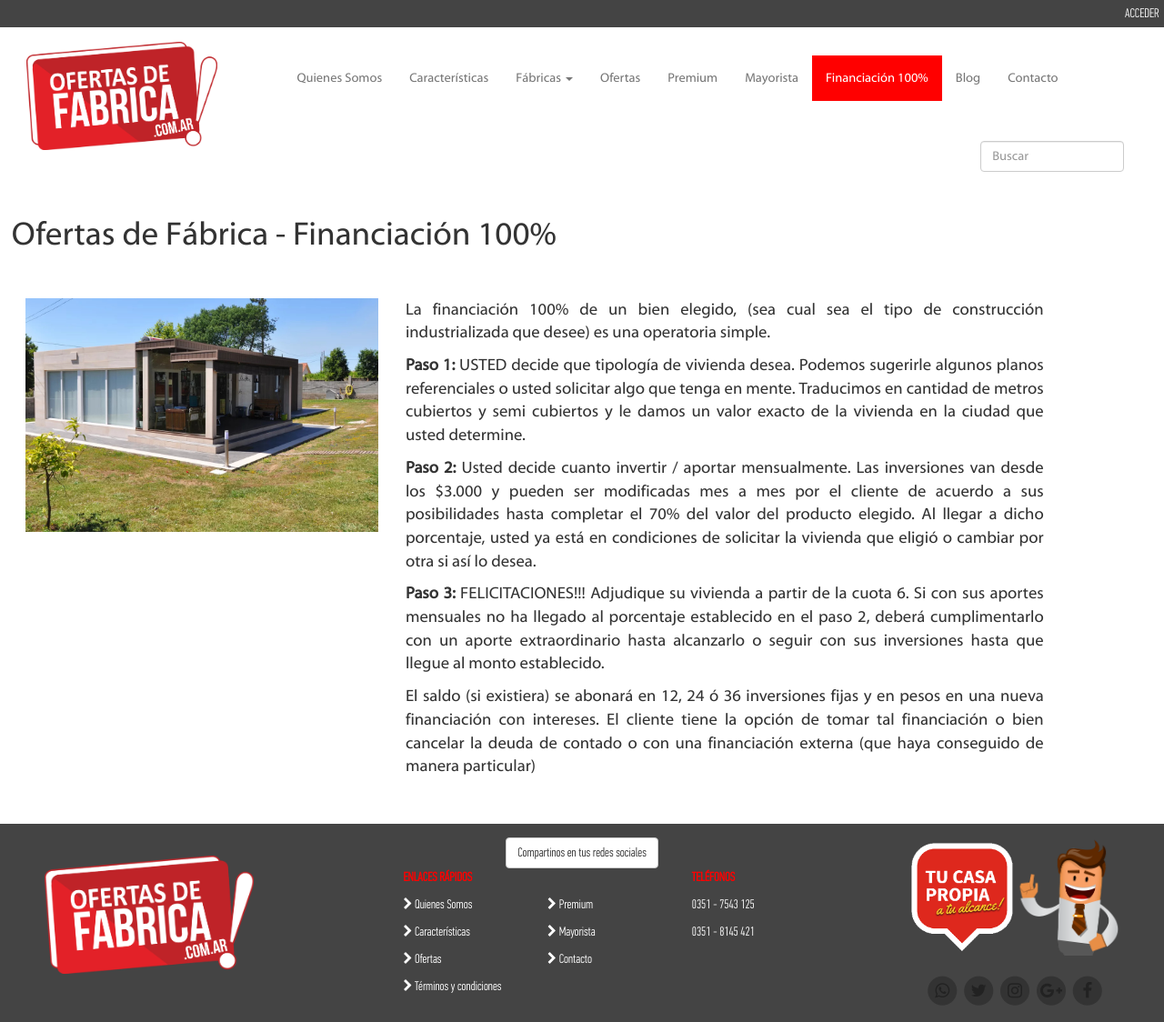
After one commit to Vector-IT/Ofertas-de-Fabrica, a PHP site: the page made by financiacion100.php in a window 1280 px wide. The commit adds this page. Shown: the whole page at 91% size. Run offline with PHP 8.4, Linux system fonts and the light colour scheme; data that the repository does not hold is empty; some libraries are stand-ins or nearby versions.

Commit message:
Mejoras según mail

```diff
--- /dev/null
+++ b/financiacion100.php
@@ -0,0 +1,54 @@
+<?php
+	session_start();
+	include_once 'admin/php/conexion.php';
+?>
+<!DOCTYPE html>
+<html>
+<head>
+	<title>Ofertas de F&aacute;brica - Financiación 100%</title>
+
+	<?php include_once 'php/linksHead.php';?>
+</head>
+<body>
+	<?php include_once 'php/header.php';?>
+
+	<div class="container-fluid">
+		<div class="row">
+			<h1>Ofertas de F&aacute;brica - Financiaci&oacute;n 100%</h1>
+		</div>
+
+		<div class="row">
+			<div class="col-md-4 marginTop40">
+				<img alt="" src="img/financiacion100.jpg" style="width: 100%; height: auto;" />
+			</div>
+			<div class="col-md-7 marginTop40">
+				<p class="txtBig" style="text-align: justify;">
+					La financiaci&oacute;n 100% de un bien elegido, (sea cual sea el tipo de construcci&oacute;n industrializada que desee) es una operatoria simple.
+				</p>
+				<p class="txtBig" style="text-align: justify;">
+					<strong>Paso 1:</strong> USTED decide que tipolog&iacute;a de vivienda desea. Podemos sugerirle algunos planos referenciales o usted solicitar algo que tenga en mente.
+					Traducimos en cantidad de metros cubiertos y semi cubiertos y le damos un valor exacto de la vivienda en la ciudad que usted determine.
+				</p>
+				<p class="txtBig" style="text-align: justify;">
+					<strong>Paso 2:</strong> Usted decide cuanto invertir / aportar mensualmente. Las inversiones van desde los $3.000  y pueden ser modificadas mes a mes por el cliente de
+					acuerdo a sus posibilidades hasta  completar el 70% del valor del producto elegido. Al llegar a dicho porcentaje, usted ya est&aacute; en condiciones de
+					solicitar la vivienda que eligi&oacute; o cambiar por otra si as&iacute; lo desea.
+				</p>
+				<p class="txtBig" style="text-align: justify;">
+					<strong>Paso 3:</strong> FELICITACIONES!!! Adjudique su vivienda a partir de la cuota 6. Si con sus aportes mensuales no ha llegado al porcentaje establecido en el paso 2,
+					deber&aacute; cumplimentarlo con un aporte extraordinario hasta alcanzarlo o seguir con sus inversiones hasta que llegue al monto establecido.
+				</p>
+				<p class="txtBig" style="text-align: justify;">
+				El saldo (si existiera) se abonar&aacute; en 12, 24 &oacute; 36 inversiones fijas y en pesos en una nueva financiaci&oacute;n con intereses. El cliente tiene
+				la opci&oacute;n de tomar tal financiaci&oacute;n o bien cancelar la deuda de contado o con una financiaci&oacute;n externa (que haya conseguido de manera particular)
+				</p>
+			</div>
+		</div>
+
+	</div>
+
+	<div class="clearer marginTop40"></div>
+
+	<?php include_once 'php/footer.php';?>
+</body>
+</html>
--- a/js/comun.js
+++ b/js/comun.js
@@ -71,6 +71,9 @@ function checkMenu() {
 	else if (direccion.indexOf("mayorista") > -1) {
 		$("#mayorista").addClass("activo");
 	}
+	else if (direccion.indexOf("financiacion") > -1) {
+		$("#financiacion").addClass("activo");
+	}
 	else if (direccion.indexOf("blog") > -1) {
 		$("#blog").addClass("activo");
 	}
--- a/php/header.php
+++ b/php/header.php
@@ -36,6 +36,7 @@
 				<li><a id="ofertas" href="ofertas.php">Ofertas</a></li>
 				<li><a id="premium" href="premium.php">Premium</a></li>
 				<li><a id="mayorista" href="mayorista.php">Mayorista</a></li>
+				<li><a id="financiacion" href="financiacion100.php">Financiaci&oacute;n 100%</a></li>
 				<li><a id="blog" href="blog.php">Blog</a></li>
 				<li><a id="contacto" href="contacto.php">Contacto</a></li>
 			</ul>
--- a/php/linksHead.php
+++ b/php/linksHead.php
@@ -6,7 +6,8 @@
 <link rel="shortcut icon" href="img/logo.png" type="image/png" />
 <link rel="apple-touch-icon" href="img/logo.png"/>
 
-<?php if ((strpos($_SERVER['QUERY_STRING'], 'tipologia=') === false) && (strpos($_SERVER['QUERY_STRING'], 'fabrica=') === false)) {?>
+<?php if ((strpos($_SERVER['QUERY_STRING'], 'tipologia=') === false) && (strpos($_SERVER['QUERY_STRING'], 'fabrica=') === false) && (strpos($_SERVER['QUERY_STRING'], 'blog=') === false)) {?>
+<!-- <?php echo $_SERVER["QUERY_STRING"]?> -->
 
 <meta property="og:title" content="Ofertas de Fábrica!" />
 <meta property="og:image" content="http://ofertasdefabrica.com.ar/img/logo2.png" />
--- a/tipologia.php
+++ b/tipologia.php
@@ -165,12 +165,12 @@
 	</div>
 
 	<div class="row text-center">
-		<img alt="Portada" src="admin/<?php echo $tipologia["Imagen"];?>" style="width: 40%; height: auto; margin:0 auto;" />
+		<img alt="Portada" src="admin/<?php echo $tipologia["Imagen"];?>" style="width: 75%; height: auto; margin:0 auto;" />
 	</div>
 
 	<div class="row">
 		<div class="col-md-6 txtCenter">
-			<img alt="Plano" src="admin/<?php echo $tipologia["Plano"];?>" style="width: 80%; height: auto;" />
+			<img alt="Plano" src="admin/<?php echo $tipologia["Plano"];?>" style="width: 100%; height: auto;" />
 			<?php if ($tipologia["PDF"] != "") {?>
 			<br><span class="cajaRoja clickable" data-url="admin/<?php echo $tipologia["PDF"]?>">Descargar Ficha Técnica</span>
 			<?php }?>
```
Also changed, not shown: blog.php (+30 -8 lines), css/equal-height-columns.css (added, +80 -0 lines), fabrica.php (+7 -3 lines), js/tipologia.js (+12 -1 lines), mayorista.php (+7 -3 lines), php/proceso.php (+12 -3 lines), img/contacto2.jpg (deleted), img/financiacion100.jpg (added).
